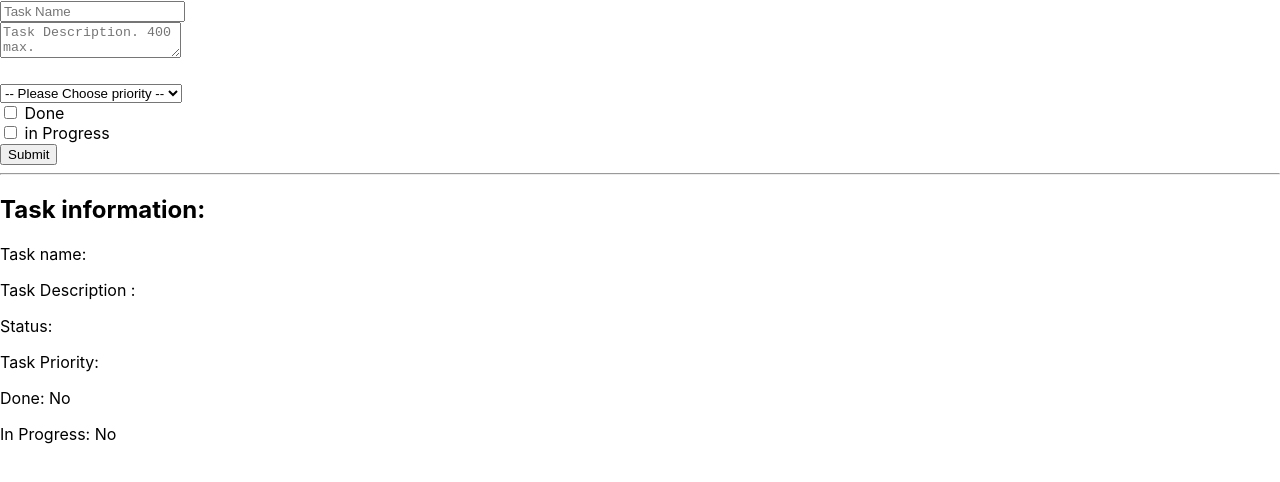
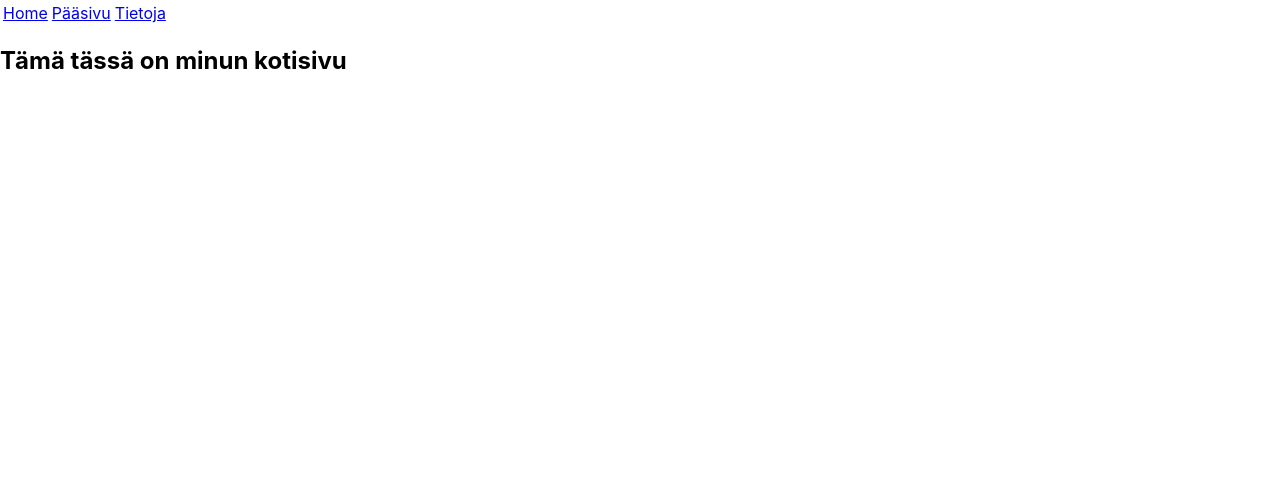
Before and after one commit to anpumi/Miniprojekti2SPA, a React (Create React App) app: page / in a window 1280 px wide. Shown: the top 482 px of the page. Built offline with nearby package versions, Linux system fonts and the light colour scheme.

Commit message:
Formin Layout Mvp

```diff
--- a/package.json
+++ b/package.json
@@ -5,6 +5,7 @@
   "dependencies": {
     "react": "^16.8.3",
     "react-dom": "^16.8.3",
+    "react-router-dom": "^4.3.1",
     "react-scripts": "2.1.5"
   },
   "scripts": {
--- a/src/App.js
+++ b/src/App.js
@@ -1,13 +1,22 @@
 import React, { Component } from 'react';
+import { BrowserRouter as Router, Route } from 'react-router-dom';
 import './App.css';
-import FormContainer from './components/FormContainer'
+import Navbar from "./components/Navbar";
+import FormContainer from './components/FormContainer';
+import Index from './components/Index';
 
 
 class App extends Component {
   render() {
     return (
       <div>
-        <FormContainer />
+        <Router>
+          <div>
+            <Navbar />
+            <Route name="home" exact path="/" component={Index} />
+            <Route name="FormContainer" path="/Container" component={FormContainer} />
+          </div>
+        </Router>
       </div>
     );
   }
--- a/src/components/FormComponent.js
+++ b/src/components/FormComponent.js
@@ -58,7 +58,7 @@ function FormComponent(props) {
 
                 <br />
 
-                <label>
+                {/*<label>
                     <input
                         type="checkbox"
                         name="isDone"
@@ -77,7 +77,7 @@ function FormComponent(props) {
                     /> in Progress
                 </label>
                 <br />
-                {/*
+
                 <label>
                     <input
                         type="checkbox"
@@ -94,13 +94,12 @@ function FormComponent(props) {
             <h2>Task information:</h2>
             <p>Task name: {props.data.taskName}</p>
             <p>Task Description : {props.data.taskDesc}</p>
-            <p>Status: {props.data.gender}</p>
             <p>Task Priority: {props.data.priority}</p>
-            {/* <p>Your dietary restrictions:</p> */}
+            {/* <p>Your dietary restrictions:</p>
 
             <p>Done: {props.data.isDone ? "Yes" : "No"}</p>
             <p>In Progress: {props.data.inProgress ? "Yes" : "No"}</p>
-            {/* <p>Lactose Free: {props.data.isLactoseFree ? "Yes" : "No"}</p> */}
+             <p>Lactose Free: {props.data.isLactoseFree ? "Yes" : "No"}</p> */}
 
         </main>
     )
--- a/src/components/FormContainer.js
+++ b/src/components/FormContainer.js
@@ -11,7 +11,6 @@ class FormContainer extends Component {
             priority: "",
             isDone: false,
             inProgress: false,
-
         }
         this.handleChange = this.handleChange.bind(this)
     }
@@ -28,6 +27,10 @@ class FormContainer extends Component {
             })
     }
 
+    handleSubmit(event) {
+
+    }
+
     render() {
         return (
             <FormComponent
--- /dev/null
+++ b/src/components/Index.js
@@ -0,0 +1,9 @@
+import React, { Component } from 'react';
+class Index extends Component {
+    state = {}
+    render() {
+        return (<h2>Tämä tässä on minun kotisivu</h2>);
+    }
+}
+
+export default Index;
--- /dev/null
+++ b/src/components/Navbar.js
@@ -0,0 +1,22 @@
+import React, { Component } from 'react';
+import { Link } from 'react-router-dom';
+
+class Navbar extends Component {
+    state = {}
+    render() {
+        return (
+            <div>
+                <table className="Navi">
+                    <tr>
+                        <td><Link to="/">Home</Link></td>
+                        <td><Link to="/home">Pääsivu</Link></td>
+                        <td><Link to="/Container">Tietoja</Link></td>
+                    </tr>
+                </table >
+            </div>
+
+        );
+    }
+}
+
+export default Navbar;
```
Also changed, not shown: 1 other file (tests, documents, lock files or other folders).
